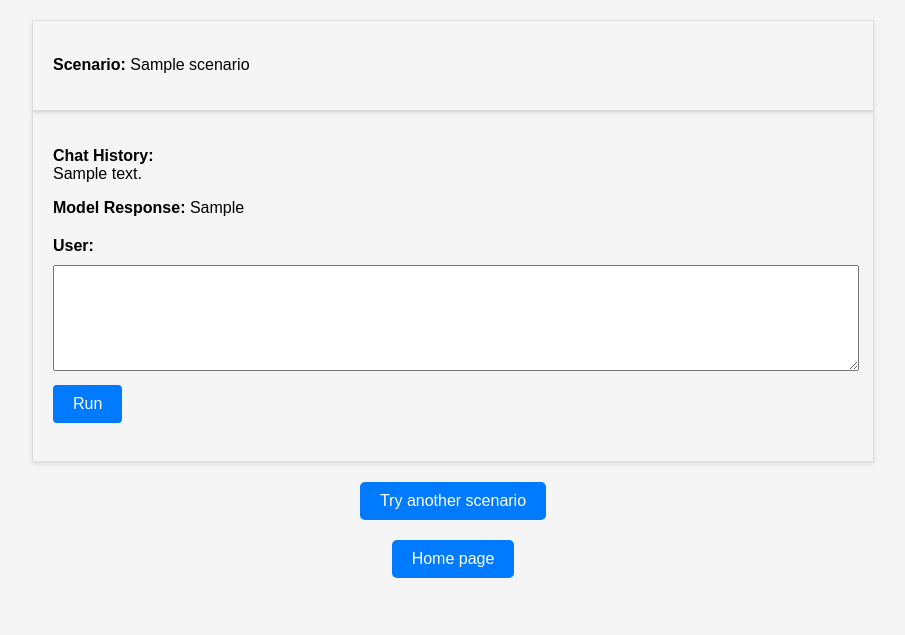
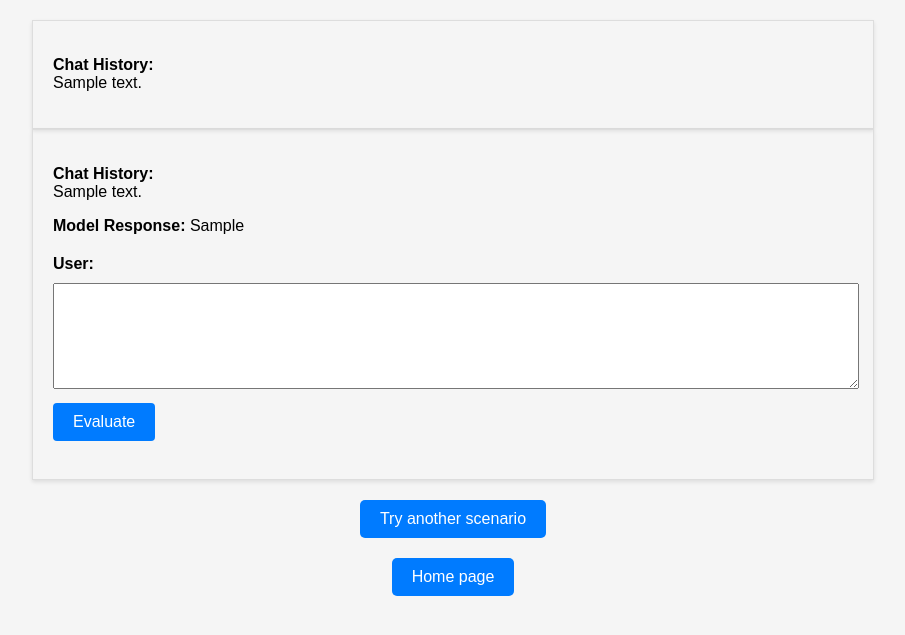
Before and after one commit to ece1786-2024/CareBrew, a Flask app: template templates/training_mode_response.html in a window 1280 px wide. Shown: the part 120-755 px from the top of the page, without its empty margins (187-1092 px from the left). Run offline with Flask 3, Linux system fonts and the light colour scheme; the template is opened without the code that fills it: most values are stand-ins (such as "Sample title", 1, 10 or a date in 2020).

Commit message:
Updating UI and git ignore

```diff
--- a/app.py
+++ b/app.py
@@ -70,7 +70,8 @@ def training_mode():
 
         return render_template(
             'training_mode_response.html',
-            scenario=generated_scenario+user_question,
+            scenario=generated_scenario,
+            question=user_question,
             chat_session_text=chat_session_text,
             model_response=model_response
         )
@@ -85,12 +86,13 @@ def training_mode():
 
         return render_template(
             'training_mode_response.html',
-            scenario=generated_scenario+user_question,
+            scenario=generated_scenario,
+            question=user_question,
             chat_session_text=chat_session_text,
             model_response=model_response
         )
 
-    return render_template('training_mode_base.html', scenario=generated_scenario+user_question,)
+    return render_template('training_mode_base.html', scenario=generated_scenario, question=user_question)
 
 def display_model_response(model_response: list) -> str:
     mrb = ''
--- a/templates/base.html
+++ b/templates/base.html
@@ -22,7 +22,7 @@
     </header>
     <div class="container">
         <form action="{{ url_for('training_mode') }}">
-            <button type="submit">Training Mode</button>
+            <button type="submit">Click to get started</button>
         </form>
     </div>
 </body>
--- a/templates/training_mode_base.html
+++ b/templates/training_mode_base.html
@@ -25,6 +25,7 @@
     </header>
     <div class="container">
         <p><strong>Scenario:</strong> {{ scenario }}</p>
+        <p><strong>Question:</strong> {{ question }}</p>
         <form method="get" class="form-section">
             <button type="submit" name="shuffle">Shuffle Scenario</button>
         </form>
--- a/templates/training_mode_response.html
+++ b/templates/training_mode_response.html
@@ -24,7 +24,7 @@
         <h1>Training Mode</h1>
     </header>
     <div class="container">
-        <p><strong>Scenario:</strong> {{ scenario }}</p>
+        <p><strong>Chat History:</strong><br> {{ chat_session_text|safe }}</p>
     </div>
     <div class="container">
         <p><strong>Chat History:</strong><br> {{ chat_session_text|safe }}</p>
@@ -32,7 +32,7 @@
         <form method="post" class="form-section">
             <label for="user_input"><strong>User:</strong></label>
             <textarea name="user_input" required></textarea>
-            <button type="submit">Run</button><br><br>
+            <button type="submit">Evaluate</button><br><br>
         </form>
     </div>
     <a href="{{ url_for('training_mode') }}" class="back-button">Try another scenario</a>
```
Also changed, not shown: 1 other file.
